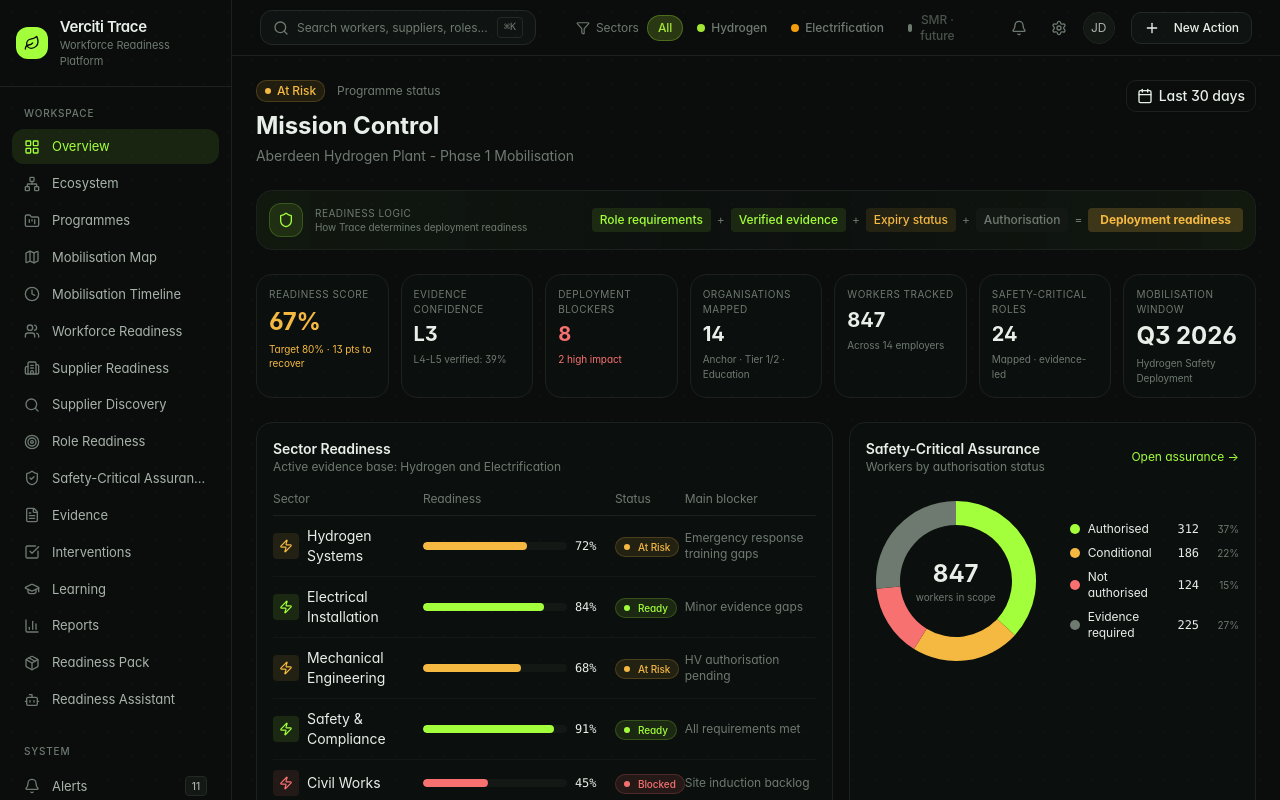
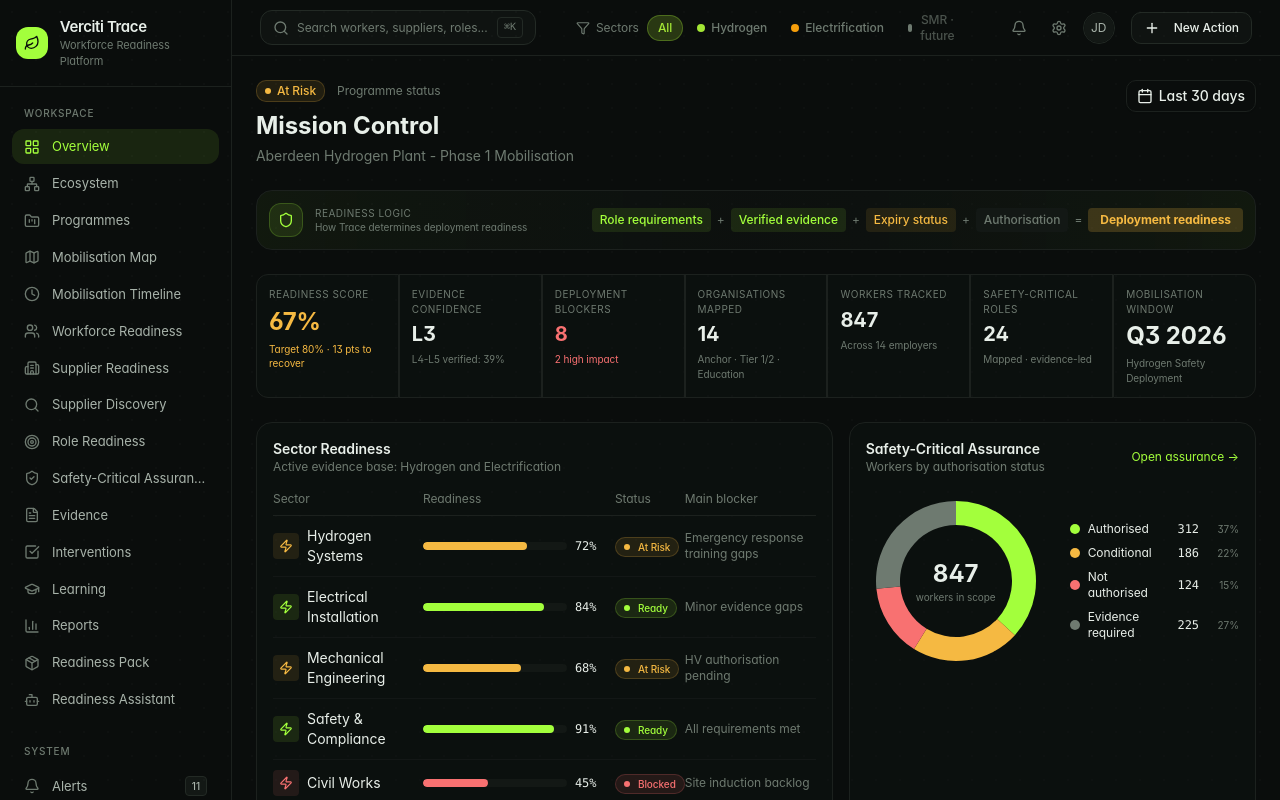
Before and after one commit to rubenwood/verciti-portal-civo, a Next.js app: page / in a window 1280 px wide. Built offline with nearby package versions, Linux system fonts and the light colour scheme.

Commit message:
improved hero strip a little

```diff
--- a/components/dashboard/mission-control.tsx
+++ b/components/dashboard/mission-control.tsx
@@ -114,6 +114,17 @@ export function MissionControl() {
     );
   };
 
+
+  const heroMetrics = [
+          { label: "Readiness score", value: `${programmeData.readiness}%`, sub: `Target ${programmeData.target}% · ${programmeData.target - programmeData.readiness} pts to recover`, tone: "warn", large: true },
+          { label: "Evidence confidence", value: programmeData.evidenceConfidence, sub: "L4-L5 verified: 39%", tone: "neutral" },
+          { label: "Deployment blockers", value: programmeData.blockers.toString(), sub: "2 high impact", tone: "bad" },
+          { label: "Organisations mapped", value: programmeData.orgs.toString(), sub: "Anchor · Tier 1/2 · Education", tone: "neutral" },
+          { label: "Workers tracked", value: programmeData.workers.toString(), sub: "Across 14 employers", tone: "neutral" },
+          { label: "Safety-critical roles", value: programmeData.safetyCriticalRoles.toString(), sub: "Mapped · evidence-led", tone: "neutral" },
+          { label: "Mobilisation window", value: programmeData.mobilisationWindow, sub: "Hydrogen Safety Deployment", tone: "neutral", large: true },
+        ]
+
   return (
     <div className="space-y-6">
       {/* Page Header */}
@@ -168,17 +179,13 @@ export function MissionControl() {
       </div>
 
       {/* Hero Metric Strip */}
-      <div className="grid grid-cols-2 md:grid-cols-4 lg:grid-cols-7 gap-3">
-        {[
-          { label: "Readiness score", value: `${programmeData.readiness}%`, sub: `Target ${programmeData.target}% · ${programmeData.target - programmeData.readiness} pts to recover`, tone: "warn", large: true },
-          { label: "Evidence confidence", value: programmeData.evidenceConfidence, sub: "L4-L5 verified: 39%", tone: "neutral" },
-          { label: "Deployment blockers", value: programmeData.blockers.toString(), sub: "2 high impact", tone: "bad" },
-          { label: "Organisations mapped", value: programmeData.orgs.toString(), sub: "Anchor · Tier 1/2 · Education", tone: "neutral" },
-          { label: "Workers tracked", value: programmeData.workers.toString(), sub: "Across 14 employers", tone: "neutral" },
-          { label: "Safety-critical roles", value: programmeData.safetyCriticalRoles.toString(), sub: "Mapped · evidence-led", tone: "neutral" },
-          { label: "Mobilisation window", value: programmeData.mobilisationWindow, sub: "Hydrogen Safety Deployment", tone: "neutral", large: true },
-        ].map((metric, i) => (
-          <div key={i} className="p-3 rounded-xl bg-muted/30 border border-border">
+      <div className="grid grid-cols-2 lg:grid-cols-7">
+        {heroMetrics.map((metric, i) => (
+          <div key={i} className={
+              cn("p-3 bg-muted/30 border border-border",
+              i === 0 && "rounded-l-lg",
+              i === heroMetrics.length - 1 && "rounded-r-lg")
+            }>
             <p className="text-[10px] text-muted-foreground uppercase tracking-wider mb-1">{metric.label}</p>
             <p className={cn(
               "font-bold mb-1",
```
